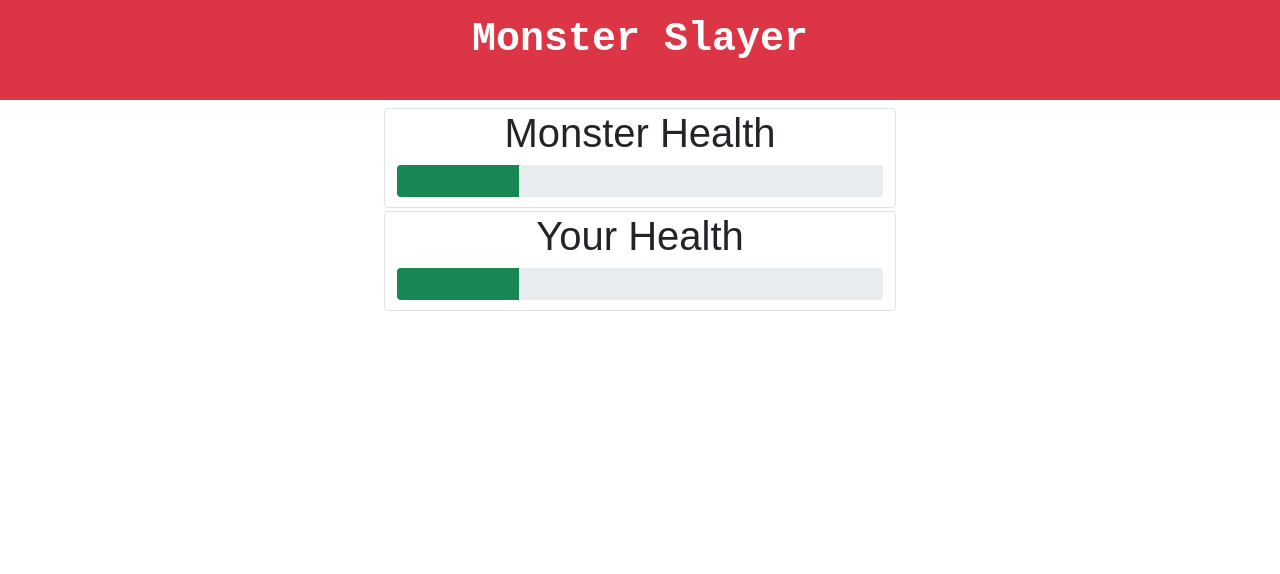
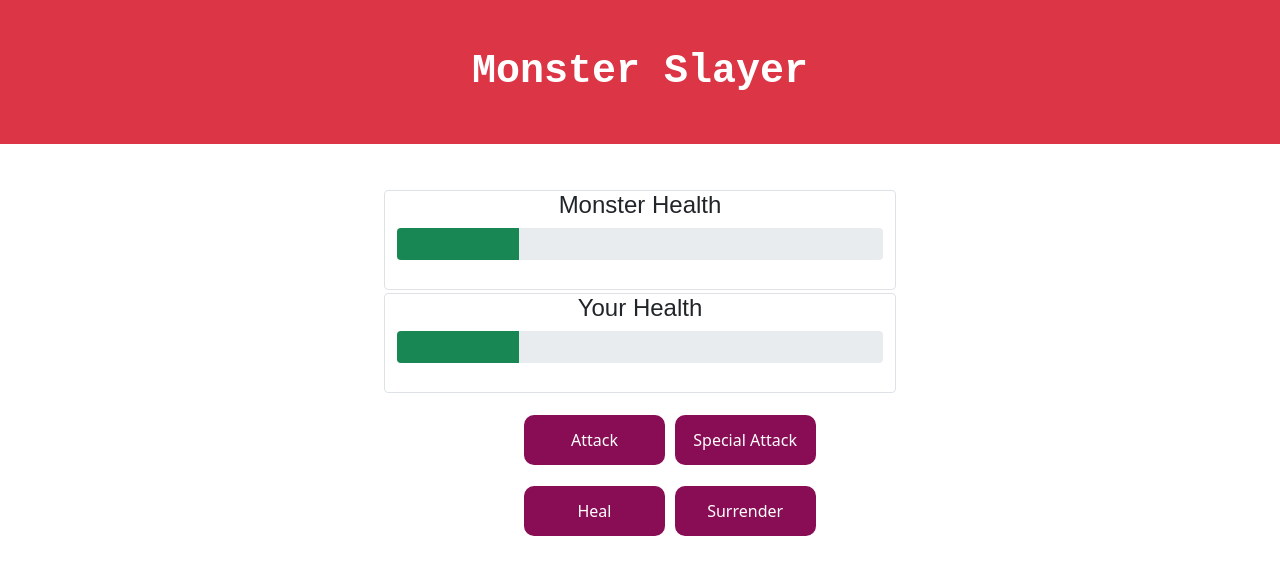
Before and after one commit to SauravRana19/Demon_Slayer, a Vue app: page / in a window 1280 px wide. Shown: the top 574 px of the page. Built offline with nearby package versions, Linux system fonts and the light colour scheme.

Commit message:
Add Style File And Customize

```diff
--- /dev/null
+++ b/src/assets/css/style.css
@@ -0,0 +1,34 @@
+.monsterslayerDiv {
+    font-weight: bold;
+    font-family: monospace;
+  }
+  .monsterhealthDiv {
+    margin: 3% 0 0 30% !important;
+    height: 100px;
+    width: 40% !important ;
+    font-weight: bold;
+    font-family: fantasy;
+  }
+  .yourhealthDiv {
+    margin: 0.2% 0% 0% 30% !important;
+    height: 100px;
+    width: 40% !important;
+    font-weight: bold;
+    font-family: fantasy;
+  }
+  .progress {
+    height: 2rem !important;
+  }
+  .buttonDiv{
+    position: relative;
+    width: 25% !important ;
+    margin-left: 40%;
+  }
+  .butn{
+    background-color: #880D55 !important;
+    width: 45%;
+    height: 3.1rem;
+    margin: 7% 0 0 3%;
+    color: white !important;
+    border-radius: 10px !important;
+  }
--- a/src/components/monsterslayer.vue
+++ b/src/components/monsterslayer.vue
@@ -1,13 +1,11 @@
 <template>
   <div class="container-fluid">
     <div class="row">
-      <h1 class="bg-danger text-white text-center monsterslayerDiv p-3">
+      <h1 class="bg-danger text-white text-center monsterslayerDiv py-5">
         Monster Slayer
       </h1>
-      <div
-        class="col-12 monsterhealthDiv text-center border rounded"
-      >
-        <h1>Monster Health</h1>
+      <div class="col-12 monsterhealthDiv text-center border rounded">
+        <h4>Monster Health</h4>
         <div class="progress">
           <div
             class="progress-bar bg-success"
@@ -19,10 +17,8 @@
           ></div>
         </div>
       </div>
-      <div
-        class="col-12 yourhealthDiv text-center border rounded"
-      >
-        <h1>Your Health</h1>
+      <div class="col-12 yourhealthDiv text-center border rounded">
+        <h4>Your Health</h4>
         <div class="progress progressbar">
           <div
             class="progress-bar bg-success"
@@ -34,37 +30,32 @@
           ></div>
         </div>
       </div>
-      <div class="RedMonster"></div>
+    </div>
+    <div>
+      <div class="buttonDiv">
+        <button type="button" class="btn butn">Attack</button>
+        <button type="button" class="btn butn">Special Attack</button>
+        <br />
+        <button type="button" class="btn butn">Heal</button>
+        <button type="button" class="btn butn" @click="surrender()">
+          Surrender
+        </button>
+      </div>
     </div>
   </div>
 </template>
 <script>
 export default {
   name: "monster-slayer",
-  data() {},
+  setup() {
+    function surrender() {
+      alert("you surrender");
+    }
+
+    return {
+      surrender,
+    };
+  },
 };
 </script>
-<style>
-.monsterslayerDiv {
-  height: 100px;
-  font-weight: bold;
-  font-family: monospace;
-}
-.monsterhealthDiv {
-  margin: 0 0 0 30%;
-  height: 100px;
-  width: 40% !important ;
-  font-weight: bold;
-  font-family: fantasy;
-}
-.yourhealthDiv {
-  margin: 0.2% 0% 0% 30% !important;
-  height: 100px;
-  width: 40% !important;
-  font-weight: bold;
-  font-family: fantasy;
-}
-.progress {
-  height: 2rem !important;
-}
-</style>
+<style src="../assets/css/style.css"></style>
```
